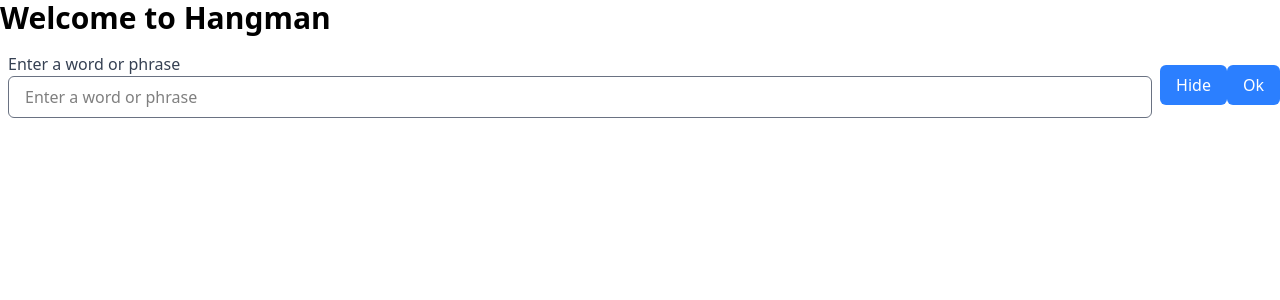
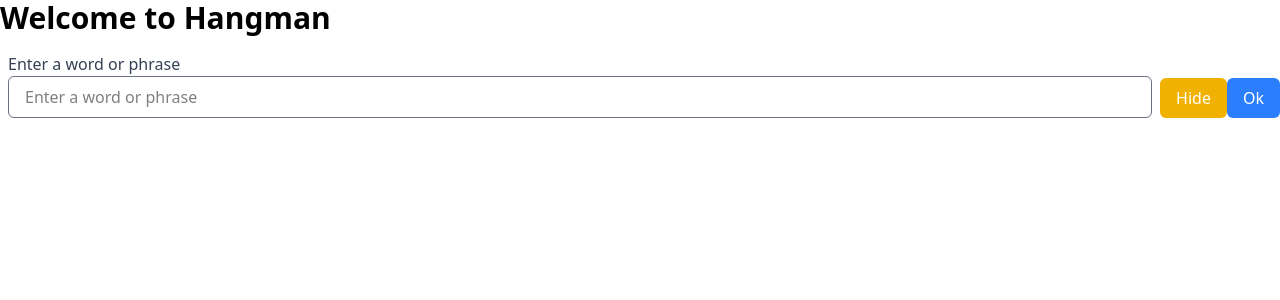
Before and after one commit to VikramKumarstm/Hang-man, a React (Vite) app: page / in a window 1280 px wide. Shown: the top 300 px of the page. Built offline with nearby package versions, Linux system fonts and the light colour scheme.

Commit message:
added presentation and container pattern

```diff
--- a/src/App.jsx
+++ b/src/App.jsx
@@ -1,12 +1,11 @@
-import Button from "./components/Button/Button";
-import TextFromInput from "./components/TextFormInput/TextFromInput";
+import TextInputFormContainer from "./components/TextInputForm/TextInputFormContainer";
 
 function App() {
   return (
     <div>
       <h1 className="font-semibold text-3xl pb-4">Welcome to Hangman</h1>
 
-      <TextFromInput onSubmit={(value) => console.log("Value comming from the hidden form is :", value)} />
+      <TextInputFormContainer onSubmit={(value) => console.log("Value comming from the hidden form is :", value)} />
 
     </div>
   )
--- a/src/components/TextFormInput/TextFromInput.jsx
+++ b/src/components/TextInputForm/TextInputForm.jsx
@@ -1,28 +1,12 @@
-import React, { useState } from "react";
+// Presentation Component
+
 import TextInput from "../TextInput/TextInput";
 import Button from "../Button/Button";
 
-function TextFromInput({onSubmit}) {
-
-    const [value, setValue] = useState('')
-    const [inputType, setInputType] = useState('')
-
-    const handleFormSubmit = (event) => {
-
-        event.preventDefault();
-        console.log("Form submitted :", value)
-        onSubmit?.(value); // if onSubmit is defined, call it with the value
-    }
-
-    const handleTextInputChange = (event) => {
-        console.log("Text Input changed")
-        console.log(event.target.value)
-        setValue(event.target.value)
-
-    }
+function TextFromInput({ handleFormSubmit, handleTextInputChange, value, inputType="text", setInputType }) {
 
   return (
-    <form className="flex items-center" onSubmit={handleFormSubmit}>
+    <form className="flex items-end" onSubmit={handleFormSubmit}>
       <div className="mr-2 ml-2 flex-1">
         <TextInput
             type={inputType}
@@ -36,7 +20,7 @@ function TextFromInput({onSubmit}) {
             text={inputType === "password" ? "Show" : "Hide"}
             onClickHandler={() => setInputType(inputType === "password" ? "text" : "password")}
             buttonType="submit"
-            styleType="primary"
+            styleType="warning"
         />
       </div>
       <div className="">
--- /dev/null
+++ b/src/components/TextInputForm/TextInputFormContainer.jsx
@@ -0,0 +1,38 @@
+// Container Component for TextInputForm
+
+import { useState } from 'react';
+import TextInputForm from './TextInputForm'
+
+function TextInputFormContainer({onSubmit}) {
+
+    const [value, setValue] = useState('')
+    const [inputType, setInputType] = useState('')
+
+    const handleFormSubmit = (event) => {
+
+        event.preventDefault();
+        console.log("Form submitted :", value)
+        onSubmit?.(value); // if onSubmit is defined, call it with the value
+    }
+
+    const handleTextInputChange = (event) => {
+        console.log("Text Input changed")
+        console.log(event.target.value)
+        setValue(event.target.value)
+
+    }
+
+    return (
+        // Calling the presentation layer component
+        <TextInputForm
+            handleFormSubmit={handleFormSubmit}
+            handleTextInputChange={handleTextInputChange}
+            value={value}
+            inputType={inputType}
+            setInputType={setInputType}
+        />
+    )
+
+}
+
+export default TextInputFormContainer
```
